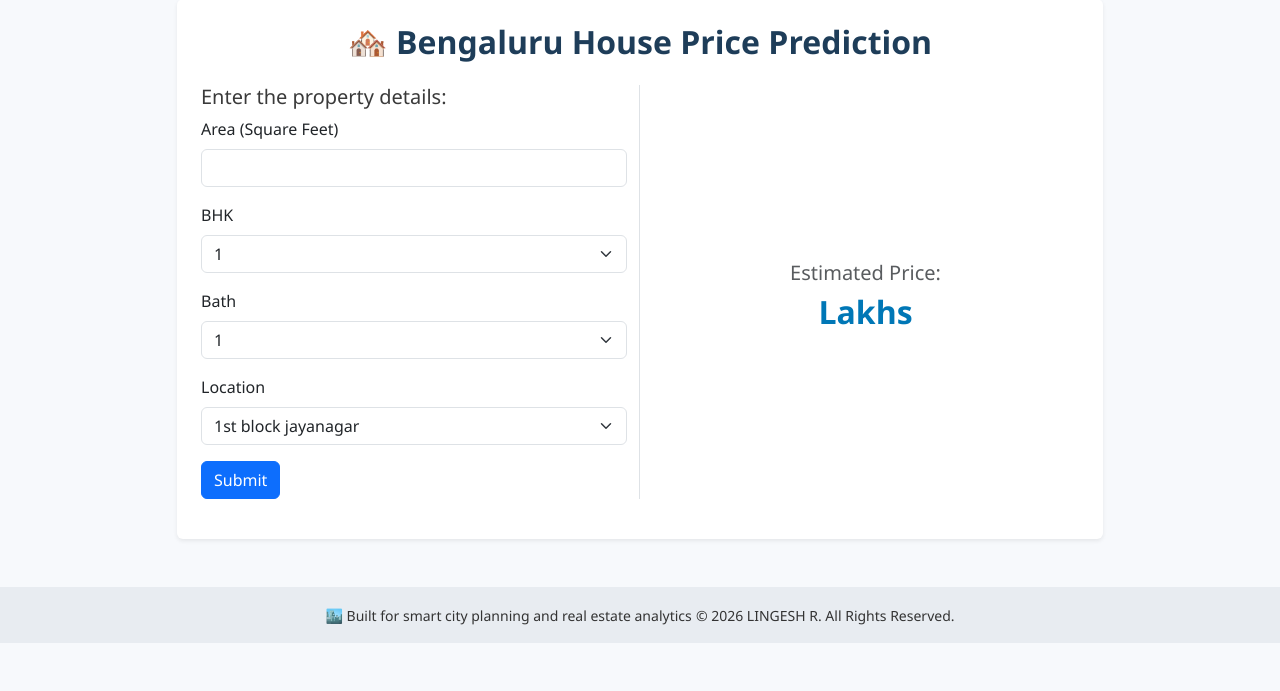
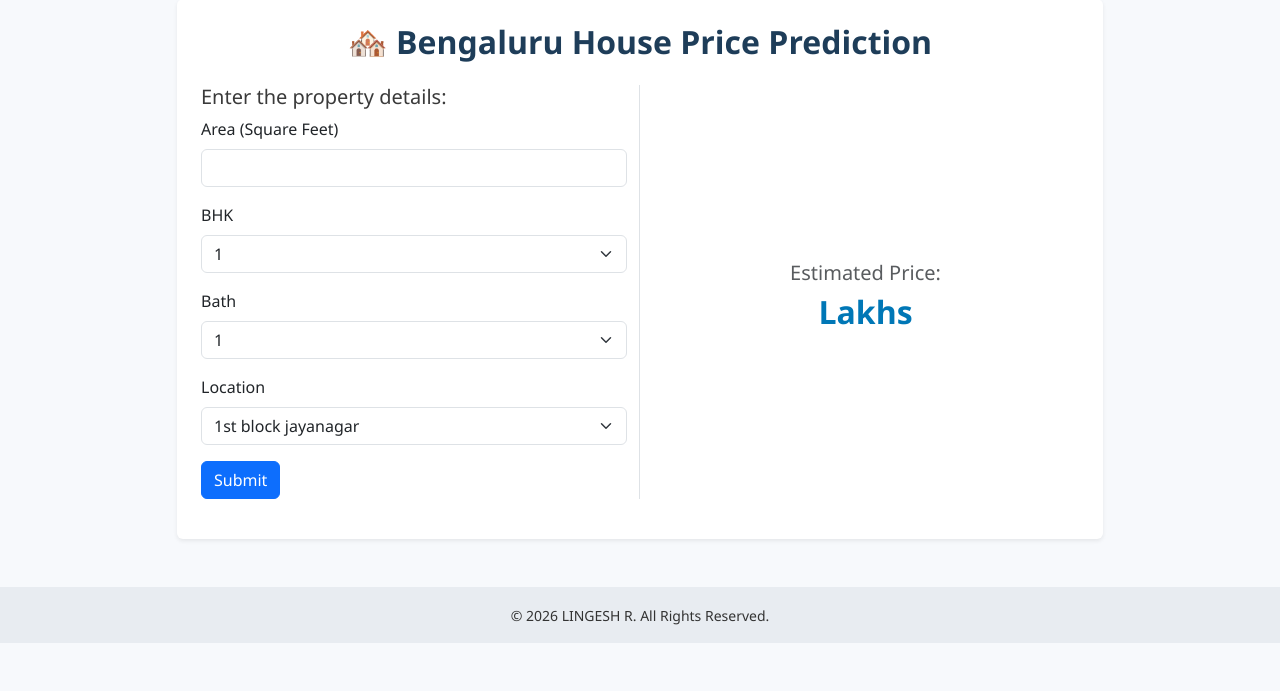
Before and after one commit to Lingesh-7/Real-Estate-Prediction-ML, a Flask app: page / in a window 1280 px wide. Shown: the part 109-800 px from the top of the page. Run offline with Flask 3, Linux system fonts and the light colour scheme; some libraries are stand-ins or nearby versions.

Commit message:
Update base.html

```diff
--- a/templates/base.html
+++ b/templates/base.html
@@ -37,8 +37,6 @@
 
     <!-- Footer -->
     <footer class="text-center py-3 mt-4" style="background-color: #e8ecf1; color: #333;">
-      <small>🏙️ Built for smart city planning and real estate analytics</small>
-
       <small>© 2026 LINGESH R. All Rights Reserved.</small>
     </footer>
 
```
